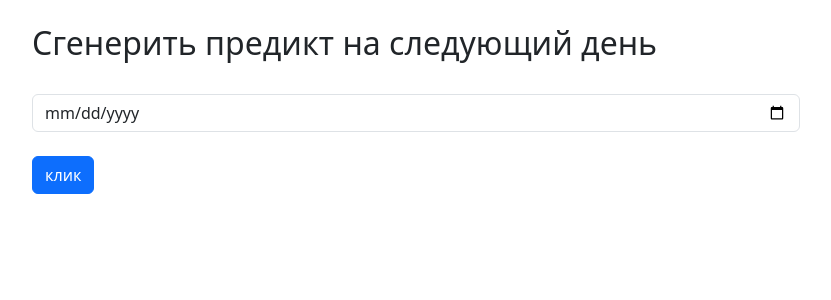
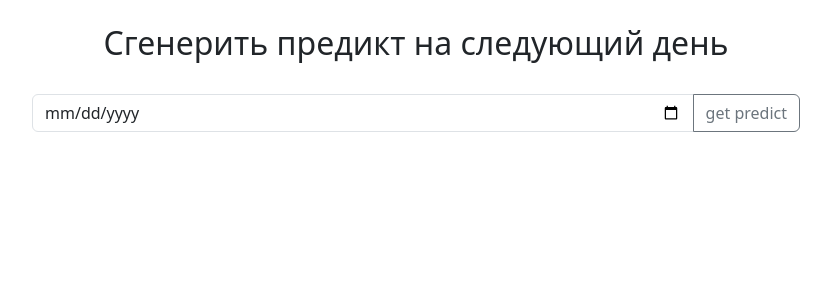
Before and after one commit to neirosetochka/MOEX-news-prediction, a React app in the folder frontend/: page / in a window 1280 px wide. Shown: the top 300 px of the page, without its empty margins (224-1055 px from the left). Built offline with nearby package versions, Linux system fonts and the light colour scheme.

Commit message:
new component && styles

```diff
--- a/frontend/src/App.jsx
+++ b/frontend/src/App.jsx
@@ -2,19 +2,24 @@ import "./styles/App.css"
 import 'bootstrap/dist/css/bootstrap.min.css'
 
 import { useState } from "react"
-import { Button, Row, Form } from 'react-bootstrap'
+import { Button, Row } from 'react-bootstrap'
 import { HttpMethod } from "@data/enums"
 import Fetch from "@API/Fetch"
+import PredictForm from "components/PredictForm"
 
 export default function App() {
 
     var [predict, setPredict] = useState(0)
 
-    async function getPredict() {
+    async function getPredict(event) {
+
+        event.preventDefault()
+        console.log(event.target.value)
+
         var data = await Fetch({ action: `api/predict/`, method: HttpMethod.GET })
 
         if (data && data.ok) {
-            console.log(data)
+            // console.log(data)
             setPredict(data.predict)
         }
         setPredict(Math.random())
@@ -23,14 +28,10 @@ export default function App() {
     return (
         <div className="App">
             <br />
-            <h2>Сгенерить предикт на следующий день</h2>
+            <h2 className="text-center">Сгенерить предикт на следующий день</h2>
             <br />
 
-            <Form.Control type="date" />
-
-            <br />
-
-            <Button onClick={getPredict}>клик</Button>
+            <PredictForm func={getPredict} />
 
             <br />
             <br />
--- /dev/null
+++ b/frontend/src/components/PredictForm.jsx
@@ -0,0 +1,34 @@
+import { useState } from "react"
+import { Button, Row, Form, InputGroup } from 'react-bootstrap'
+import { HttpMethod } from "@data/enums"
+import Fetch from "@API/Fetch"
+
+export default function PredictForm({ func }) {
+
+    var [date, setDate] = useState(undefined)
+
+
+    return (
+
+        <>
+            <Form onSubmit={(e) => func(e)}>
+                <Form.Group className="mb-3" controlId="formGroupEmail">
+                    <InputGroup className="mb-3">
+                        <Form.Control
+                            type="date"
+                            onChange={e => setDate(e.target.value)}
+                        />
+                        <Button
+                            variant="outline-secondary"
+                            id="button-addon1"
+                            type="submit"
+                        >
+                            get predict
+                        </Button>
+                    </InputGroup>
+                </Form.Group>
+            </Form>
+        </>
+
+    )
+}
--- a/frontend/src/styles/App.css
+++ b/frontend/src/styles/App.css
@@ -14,6 +14,10 @@ body {
     font-size: x-large;
 }
 
+.text-center {
+    text-align: center;
+}
+
 .green {
     background-color: rgb(129, 235, 165);
     border: 3px solid rgb(78, 215, 124);
```
